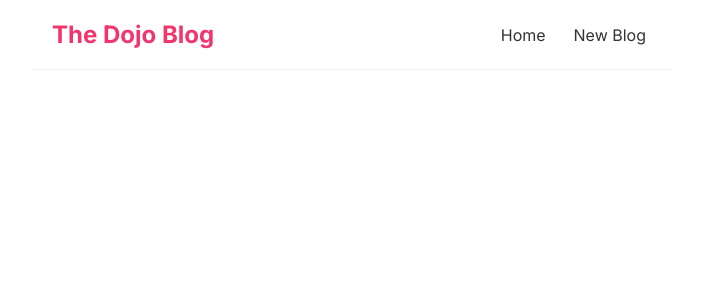
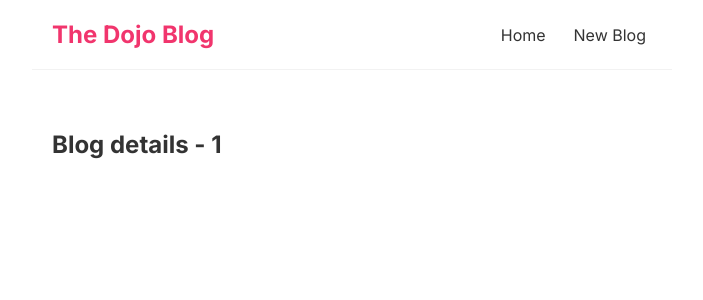
Before and after one commit to leventenyiro/react-test, a React (Create React App) app: page /blogs/1 in a window 1280 px wide. Shown: the top 300 px of the page, without its empty margins (288-991 px from the left). Built offline with nearby package versions, Linux system fonts and the light colour scheme; the HTML template or start-up script is replaced by a standard one.

Commit message:
Route parameters

```diff
--- a/src/App.js
+++ b/src/App.js
@@ -1,6 +1,7 @@
 import Navbar from './Navbar';
 import Home from './Home';
 import Create from './Create';
+import BlogDetails from './BlogDetails';
 import {BrowserRouter as Router, Route, Switch} from 'react-router-dom';
 
 function App() {
@@ -16,6 +17,9 @@
             <Route path="/create">
               <Create />
             </Route>
+            <Route path="/blogs/:id">
+              <BlogDetails />
+            </Route>
           </Switch>
         </div>
       </div>
--- /dev/null
+++ b/src/BlogDetails.js
@@ -0,0 +1,13 @@
+import { useParams } from "react-router-dom";
+
+const BlogDetails = () => {
+    const { id } = useParams();
+
+    return (
+        <div className="blog-details">
+            <h2>Blog details - { id }</h2>
+        </div>
+    );
+}
+
+export default BlogDetails;
--- a/src/BlogList.js
+++ b/src/BlogList.js
@@ -1,12 +1,15 @@
-//const BlogList = (props) => {
+import { Link } from "react-router-dom";
+
 const BlogList = ({ blogs, title }) => {
     return (
         <div className="blog-list">
             <h2>{ title }</h2>
             {blogs.map((blog) =>
                 <div className="blog-preview" key={blog.id}>
-                    <h2>{blog.title}</h2>
-                    <p>Written by {blog.author}</p>
+                    <Link to={`/blogs/${blog.id}`}>
+                        <h2>{blog.title}</h2>
+                        <p>Written by {blog.author}</p>
+                    </Link>
                 </div>
             )}
         </div>
```
